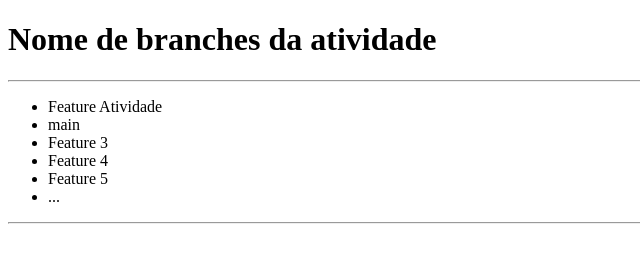
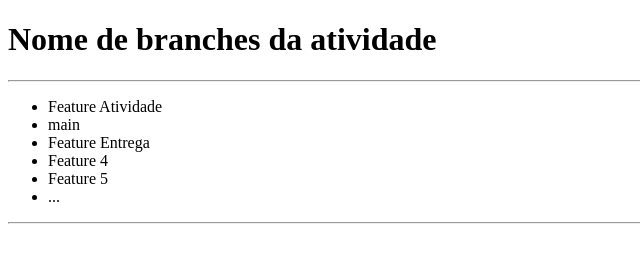
Before and after one commit to SteinMarcelo/aula0610, a plain HTML site: page index.html in a window 1280 px wide. Shown: the full height of the page, 0-640 px from the left. Drawn offline with Linux system fonts and the light colour scheme.

Commit message:
Update index.html

```diff
--- a/index.html
+++ b/index.html
@@ -10,7 +10,7 @@
     <ul>
         <li>Feature Atividade</li>
         <li>main</li>
-        <li>Feature 3</li>
+        <li>Feature Entrega</li>
 		<li>Feature 4</li>
 		<li>Feature 5</li>
 		<li>...</li>
```
